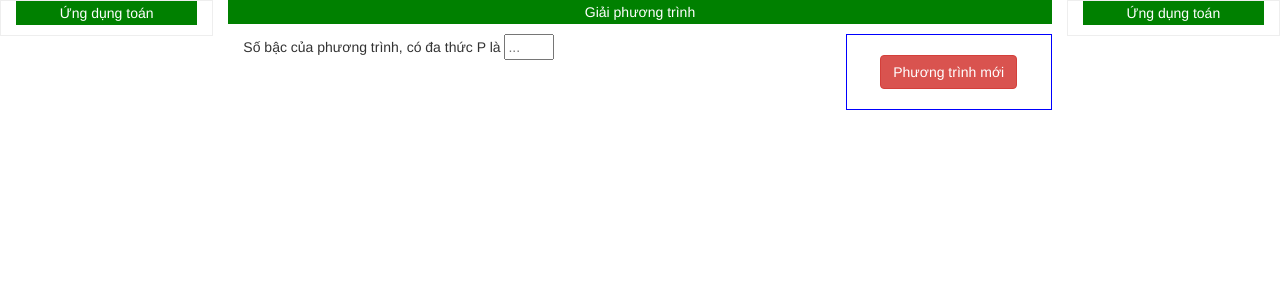
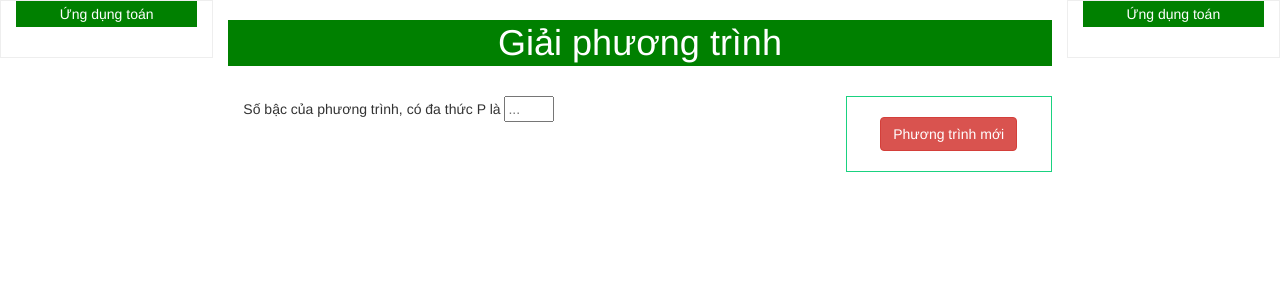
Before and after one commit to thuctoa/toanhoc, a Yii app: template views/dathuc/index.php in a window 1280 px wide. Shown: the top 300 px of the page. Run offline with PHP 8.4 and a stand-in for Yii, Linux system fonts and the light colour scheme; the template is opened without the code that fills it, so the values that code supplies are empty; some libraries are stand-ins or nearby versions.

Commit message:
dinh khung

```diff
--- a/views/dathuc/chiadachodathuc.php
+++ b/views/dathuc/chiadachodathuc.php
@@ -3,7 +3,7 @@ use yii\helpers\Html;
 /* @var $this yii\web\View */
 $this->title = 'Ứng dụng toán';
 ?>
-<p class="tieude">Chia đa thức cho đa thức</p>
+<h1 class="tieude">Chia đa thức cho đa thức</h1>
 
 <form action="/dathuc/chiadachodathuc" method="post">
     <div class="row">
--- a/views/dathuc/index.php
+++ b/views/dathuc/index.php
@@ -4,7 +4,7 @@ use yii\helpers\Html;
 $this->title = 'Ứng dụng toán';
 //$this->params['breadcrumbs'][] = $this->title;
 ?>
-<p class="tieude">Giải phương trình</p>
+<h1 class="tieude">Giải phương trình</h1>
 
  <form action="/dathuc/index" method="post">
      <div class="row">
--- a/views/dathuc/luythuadathuc.php
+++ b/views/dathuc/luythuadathuc.php
@@ -3,7 +3,7 @@ use yii\helpers\Html;
 /* @var $this yii\web\View */
 $this->title = 'Ứng dụng toán';
 ?>
-<p class="tieude">Lũy thừa một đa thức</p>
+<h1 class="tieude">Lũy thừa một đa thức</h1>
 
 <form action="/dathuc/luythuadathuc" method="post">
     <div class="row">
--- a/views/dathuc/nhanhaidathuc.php
+++ b/views/dathuc/nhanhaidathuc.php
@@ -3,7 +3,7 @@ use yii\helpers\Html;
 /* @var $this yii\web\View */
 $this->title = 'Ứng dụng toán';
 ?>
-<p class="tieude">Nhân hai đa thức với nhau</p>
+<h1 class="tieude">Nhân hai đa thức với nhau</h1>
 
 <form action="/dathuc/nhanhaidathuc" method="post">
     <div class="row">
--- a/views/matran/index.php
+++ b/views/matran/index.php
@@ -2,7 +2,7 @@
 /* @var $this yii\web\View */
 $this->title = 'Ứng dụng toán';
 ?>
-<p class="tieude">Giải hệ phương trình</p>
+<h1 class="tieude">Giải hệ phương trình</h1>
 <form action="/matran/index" method="post">
     <div class="row">
         <div class="col-lg-9">
--- a/views/matran/markov.php
+++ b/views/matran/markov.php
@@ -3,7 +3,7 @@ use yii\helpers\Html;
 /* @var $this yii\web\View */
 $this->title = 'Ứng dụng toán';
 ?>
-<p class="tieude">Nhập vào ma trận xác suất chuyển</p>
+<h1 class="tieude">Nhập vào ma trận xác suất chuyển</h1>
 
 <form action="/matran/markov" method="post">
     <div class="row">
--- a/views/matran/matran.php
+++ b/views/matran/matran.php
@@ -3,7 +3,7 @@ use yii\helpers\Html;
 /* @var $this yii\web\View */
 $this->title = 'Ứng dụng toán';
 ?>
-<p class="tieude">Lũy thừa ma trận</p>
+<h1 class="tieude">Lũy thừa ma trận</h1>
 <div onload="giannonhap();">
     <form action="/matran/matran" method="post">
         <div class="row">
--- a/views/matran/matrannghichdao.php
+++ b/views/matran/matrannghichdao.php
@@ -3,7 +3,7 @@ use yii\helpers\Html;
 /* @var $this yii\web\View */
 $this->title = 'Ứng dụng toán';
 ?>
-<p class="tieude">Nghịch đảo ma trận</p>
+<h1 class="tieude">Nghịch đảo ma trận</h1>
 
 <form action="/matran/matrannghichdao" method="post">
     <div class="row">
--- a/views/matran/nhanhaimatran.php
+++ b/views/matran/nhanhaimatran.php
@@ -3,7 +3,7 @@ use yii\helpers\Html;
 /* @var $this yii\web\View */
 $this->title = 'Ứng dụng toán';
 ?>
-<p class="tieude">Nhân hai ma trận với nhau</p>
+<h1 class="tieude">Nhân hai ma trận với nhau</h1>
 
 <form action="/matran/nhanhaimatran" method="post">
     <div class="row">
--- a/web/css/dinhkhung.css
+++ b/web/css/dinhkhung.css
@@ -12,13 +12,14 @@
     background:  #008000;
     color: white;
     text-align: center;
-    padding: 2px;
+    padding: 3px;
+    margin-bottom: 30px;
 }
 .so_n{
     width: 50px;
 }
 .pheptinhmoi{
-    border: 1px solid blue;
+    border: 1px solid #1ad280;
     padding: 20px;
     text-align: center;
 }
@@ -26,3 +27,6 @@
     padding: 0px;
     margin: 0px;
 }
+h1{
+    margin-bottom: 10px;
+}
```
